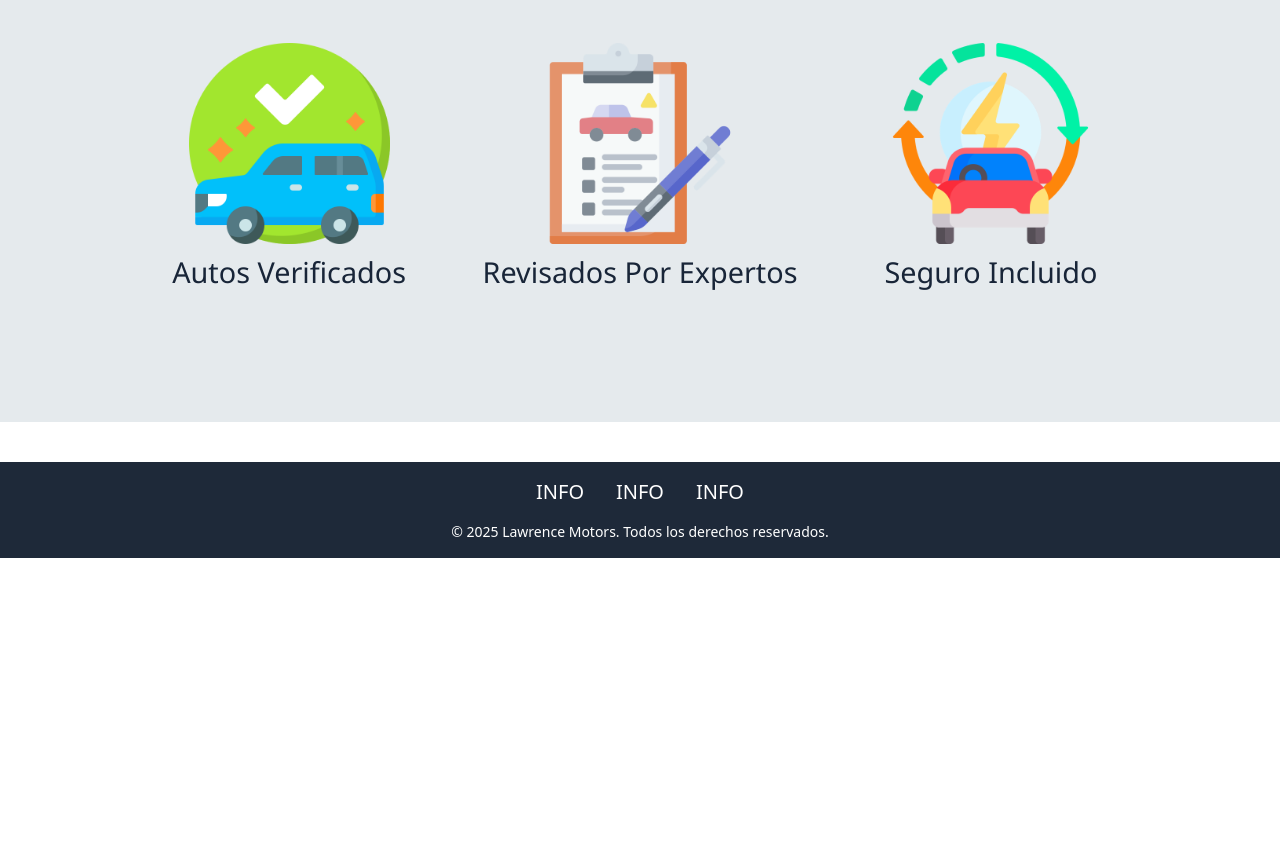
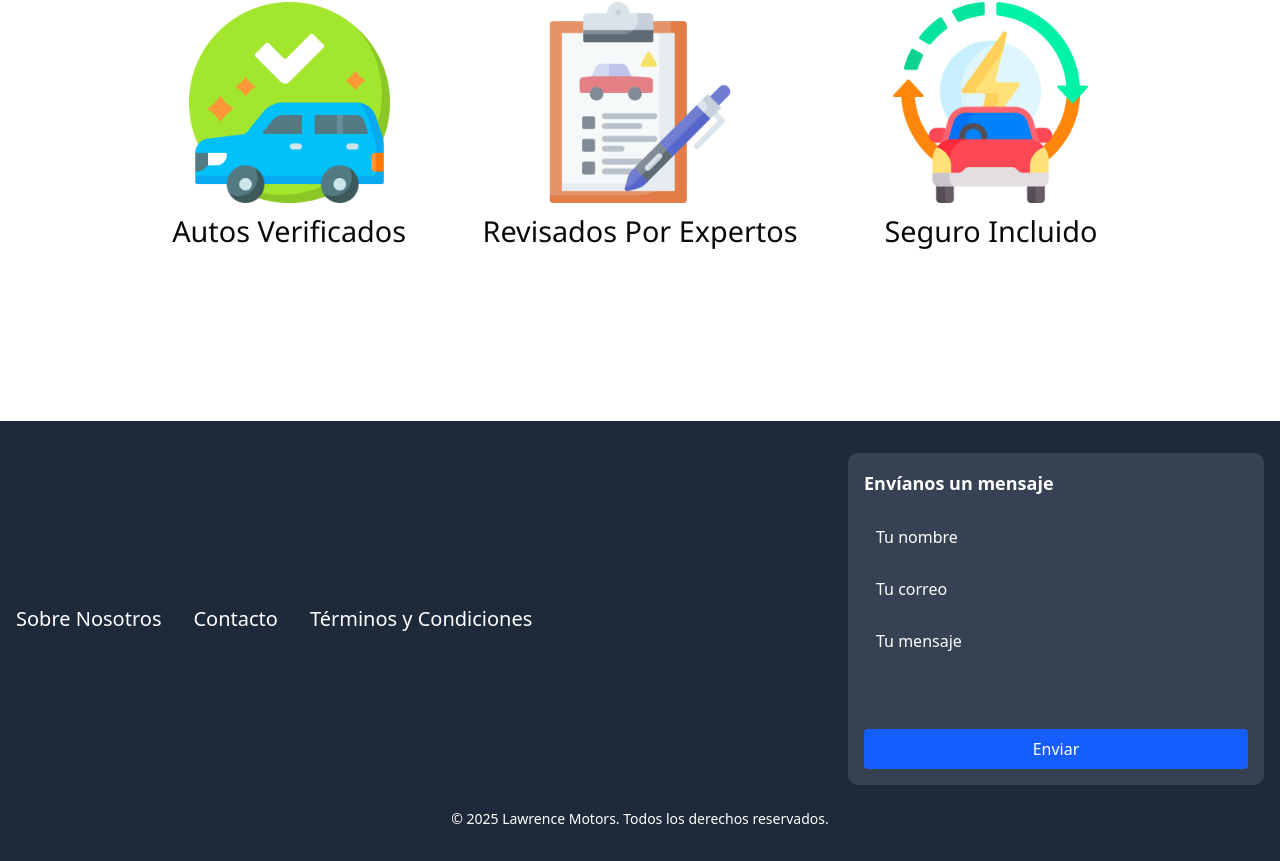
Before and after one commit to Nxxil/TI-91, a Next.js app: page / in a window 1280 px wide. Shown: the part 1676-2537 px from the top of the page. Before the commit the page ends 2234 px from the top, so only its background shows below. Built offline with nearby package versions, Linux system fonts and the light colour scheme.

Commit message:
footer, correciones al tema oscuro y diseño responsivo

```diff
--- a/src/app/components/footer.tsx
+++ b/src/app/components/footer.tsx
@@ -1,20 +1,50 @@
 
 export default function Footer() {
     return (
-        <footer className="mt-10 bg-gray-800 text-white py-4">
-            <div className="container mx-auto text-center px-4">
-                <div className="flex flex-col sm:flex-row justify-center items-center gap-4 sm:gap-8">
-                    <a href="#" target="_blank" rel="noopener noreferrer" className="w-full sm:w-auto">
-                        <p className="text-base sm:text-lg md:text-xl">INFO</p>
-                    </a>
-                    <a href="#" target="_blank" rel="noopener noreferrer" className="w-full sm:w-auto">
-                        <p className="text-base sm:text-lg md:text-xl">INFO</p>
-                    </a>
-                    <a href="#" target="_blank" rel="noopener noreferrer" className="w-full sm:w-auto">
-                        <p className="text-base sm:text-lg md:text-xl">INFO</p>
-                    </a>
+        <footer className="mt-10 bg-gray-800 text-white py-8">
+            <div className="container mx-auto px-4">
+                <div className="flex flex-col md:flex-row justify-between items-start md:items-center gap-8">
+                    {/* Enlaces de información */}
+                    <div className="flex flex-col sm:flex-row gap-4 sm:gap-8 w-full md:w-auto">
+                        <a href="#" target="_blank" rel="noopener noreferrer" className="hover:underline">
+                            <p className="text-base sm:text-lg md:text-xl">Sobre Nosotros</p>
+                        </a>
+                        <a href="#" target="_blank" rel="noopener noreferrer" className="hover:underline">
+                            <p className="text-base sm:text-lg md:text-xl">Contacto</p>
+                        </a>
+                        <a href="#" target="_blank" rel="noopener noreferrer" className="hover:underline">
+                            <p className="text-base sm:text-lg md:text-xl">Términos y Condiciones</p>
+                        </a>
+                    </div>
+                    {/* Formulario de mensaje */}
+                    <form className="bg-gray-700 rounded-lg p-4 w-full md:w-1/3 flex flex-col gap-3">
+                        <p className="text-lg font-semibold mb-2">Envíanos un mensaje</p>
+                        <input
+                            type="text"
+                            placeholder="Tu nombre"
+                            className="rounded px-3 py-2 text-black focus:outline-none placeholder-white"
+                            style={{ '::placeholder': { color: 'white' } }}
+                        />
+                        <input
+                            type="email"
+                            placeholder="Tu correo"
+                            className="rounded px-3 py-2 text-black focus:outline-none placeholder-white"
+                            style={{ '::placeholder': { color: 'white' } }}
+                        />
+                        <textarea
+                            placeholder="Tu mensaje"
+                            rows={3}
+                            className="rounded px-3 py-2 text-black focus:outline-none resize-none placeholder-white"
+                            style={{ '::placeholder': { color: 'white' } }}
+                        />  <button
+                            type="submit"
+                            className="bg-blue-600 hover:bg-blue-700 text-white rounded px-4 py-2 mt-2 transition"
+                        >
+                            Enviar
+                        </button>
+                    </form>
                 </div>
-                <p className="text-[10px] sm:text-xs md:text-sm mt-4">&copy; 2025 Lawrence Motors. Todos los derechos reservados.</p>
+                <p className="text-[10px] sm:text-xs md:text-sm mt-6 text-center">&copy; 2025 Lawrence Motors. Todos los derechos reservados.</p>
             </div>
         </footer>
     );
--- a/src/app/components/header.tsx
+++ b/src/app/components/header.tsx
@@ -1,4 +1,5 @@
 'use client';
+import { ThemeToggle } from '@/app/theme-toggle';
 
 import { useState } from 'react';
 import Link from 'next/link';
@@ -21,6 +22,7 @@ export default function Navbar() {
         <Link href="/vehiculos" className={styles.link}>Vehículos</Link>
         <Link href="/contacto" className={styles.link}>Contacto</Link>
         <Link href="/login" className={styles.link}>Iniciar Sesión</Link>
+        <ThemeToggle/>
       </div>
     </nav>
   );
--- a/src/app/globals.css
+++ b/src/app/globals.css
@@ -1,5 +1,35 @@
 @import "tailwindcss";
 @import "tw-animate-css";
+
+@layer theme {
+  :root, :host {
+    --color-blue-500: oklch(62.3% 0.214 259.815);
+    --color-blue-600: oklch(54.6% 0.245 262.881);
+    --color-gray-800: oklch(27.8% 0.033 256.848);
+    --color-black: #0b0b1e;
+    --color-white: #fff;
+    --spacing: 0.25rem;
+    --container-3xl: 48rem;
+    --text-xs: 0.75rem;
+    --text-xs--line-height: calc(1 / 0.75);
+    --text-sm: 0.875rem;
+    --text-sm--line-height: calc(1.25 / 0.875);
+    --text-base: 1rem;
+    --text-base--line-height: calc(1.5 / 1);
+    --text-lg: 1.125rem;
+    --text-lg--line-height: calc(1.75 / 1.125);
+    --text-xl: 1.25rem;
+    --text-xl--line-height: calc(1.75 / 1.25);
+    --text-4xl: 2.25rem;
+    --text-4xl--line-height: calc(2.5 / 2.25);
+    --font-weight-medium: 500;
+    --font-weight-bold: 700;
+    --default-transition-duration: 150ms;
+    --default-transition-timing-function: cubic-bezier(0.4, 0, 0.2, 1);
+    --default-font-family: var(--font-geist-sans);
+    --default-mono-font-family: var(--font-geist-mono);
+  }
+}
 
 @custom-variant dark (&:is(.dark *));
 
@@ -79,9 +109,9 @@
 }
 
 .dark {
-  --background: oklch(0.145 0 0);
-  --foreground: oklch(0.985 0 0);
-  --card: oklch(0.205 0 0);
+  --background: #0b0b1e;
+  --foreground: #0b0b1e;
+  --card: #0b0b1e;
   --card-foreground: oklch(0.985 0 0);
   --popover: oklch(0.205 0 0);
   --popover-foreground: oklch(0.985 0 0);
@@ -110,6 +140,16 @@
   --sidebar-accent-foreground: oklch(0.985 0 0);
   --sidebar-border: oklch(1 0 0 / 10%);
   --sidebar-ring: oklch(0.556 0 0);
+  --card-foreground: #fff;
+  --popover-foreground: #fff;
+  --primary-foreground: #fff;
+  --secondary-foreground: #fff;
+  --muted-foreground: #fff;
+  --accent-foreground: #fff;
+  --sidebar-foreground: #fff;
+  --sidebar-primary-foreground: #fff;
+  --sidebar-accent-foreground: #fff;
+  --foreground: #fff;
 }
 
 @layer base {
--- a/src/app/page.tsx
+++ b/src/app/page.tsx
@@ -5,7 +5,7 @@ export default function Home() {
   return (
     <div className="bg-white dark:bg-black dark:text-white transition-all duration-300">
       <div className="max-w-3xl text-center space-y-10">
-      <ThemeToggle/>
+
       </div>
 
       <div className={styles.banner}>
--- a/src/app/styles/page.module.css
+++ b/src/app/styles/page.module.css
@@ -37,7 +37,6 @@
 
 .pContainer {
     font-size: 2rem;
-    color: #182538;
     text-align: center;
     width: 70%;
     margin-top: 0;
@@ -48,12 +47,10 @@
     margin-top: 0;
     margin-bottom: 0;
     font-size: 3rem;
-    color: #182538;
 }
 
 .p {
     font-size: 2rem;
-    color: #182538;
     text-align: center;
     margin-top: 0;
 }
@@ -64,7 +61,6 @@
 }
 
 .grid{
-    background-color: #e5eaed;
     display: flex;
     justify-content: center;
     align-items: center;
@@ -89,7 +85,6 @@
 
 .containerGrid p {
     font-size: 1.8rem;
-    color: #182538;
     text-align: center;
     margin: 2%;
     font-family: 'Segoe UI', Tahoma, Geneva, Verdana, sans-serif;
@@ -145,12 +140,13 @@
     }
     .container p,
     .containerGrid p {
-        font-size: 1rem;
+        font-size: 1.5rem;
         width: 100%;
         margin: 5%;
     }
     .p{
-        display: none;
+        font-size: 1.5rem;
+        text-align: center;
     }
     .containerGrid {
         grid-template-columns: 1fr;
--- a/src/app/vehiculos/page.tsx
+++ b/src/app/vehiculos/page.tsx
@@ -68,7 +68,6 @@ export default function Vehiculos() {
                         <option value="ford" style={{ color: '#182538' }}>Ford</option>
                         <option value="chevrolet" style={{ color: '#182538' }}>Chevrolet</option>
                         <option value="honda" style={{ color: '#182538' }}>Honda</option>
-                        {/* Agrega más marcas según tus datos */}
                     </select>
                     <select
                         style={{ padding: '0.5rem', width: '100%', textAlign: 'center', marginTop: '0.5rem' }}
@@ -78,7 +77,6 @@ export default function Vehiculos() {
                         <option value="2023" style={{ color: '#182538' }}>2023</option>
                         <option value="2022" style={{ color: '#182538' }}>2022</option>
                         <option value="2021" style={{ color: '#182538' }}>2021</option>
-                        {/* Agrega más años según tus datos */}
                     </select>
                     <select
                         style={{ padding: '0.5rem', width: '100%', textAlign: 'center', marginTop: '0.5rem' }}
@@ -88,7 +86,6 @@ export default function Vehiculos() {
                         <option value="negro" style={{ color: '#182538' }}>Negro</option>
                         <option value="rojo" style={{ color: '#182538' }}>Rojo</option>
                         <option value="azul" style={{ color: '#182538' }}>Azul</option>
-                        {/* Agrega más colores según tus datos */}
                     </select>
                 </div>
             </div>
```
